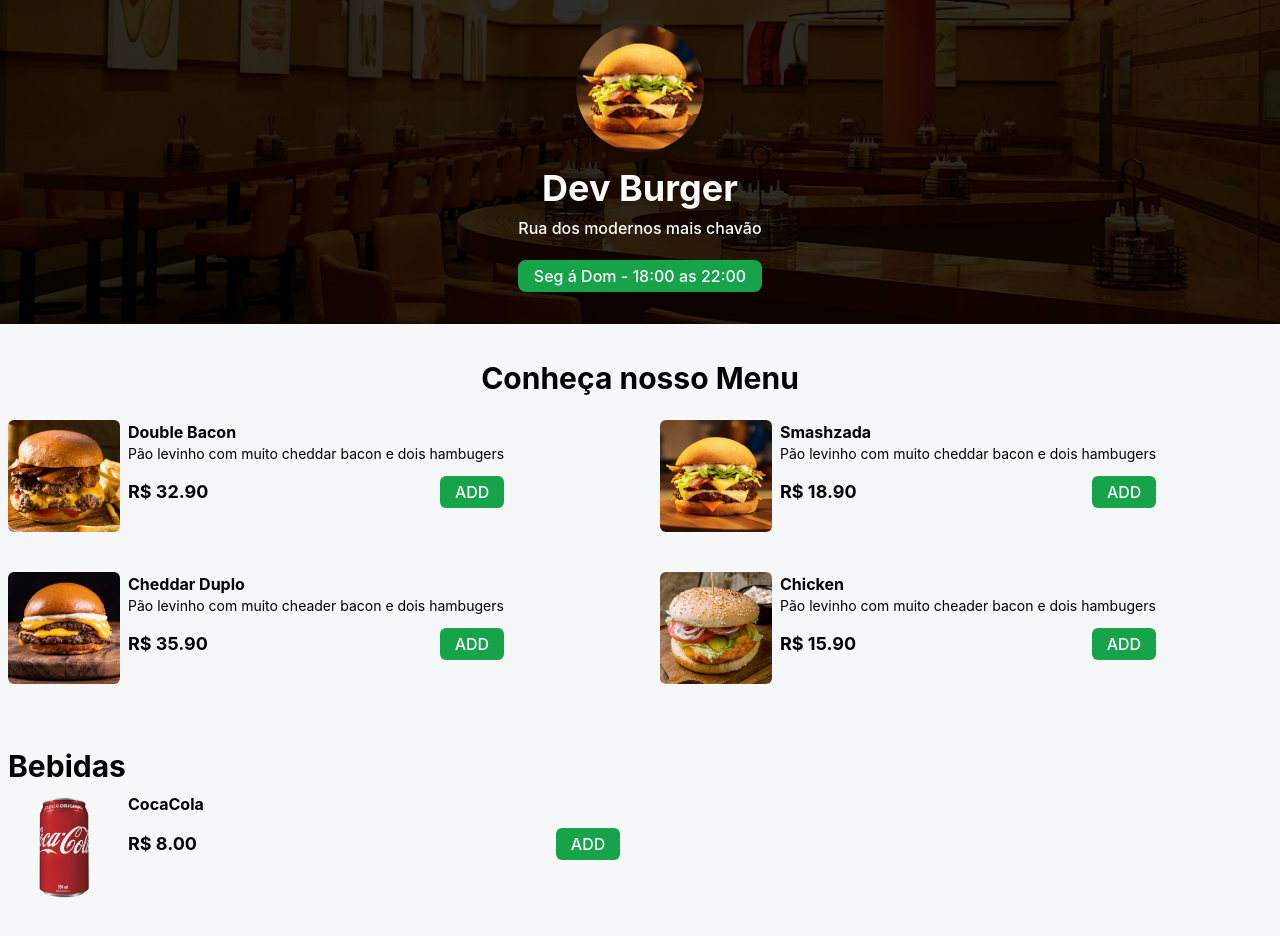
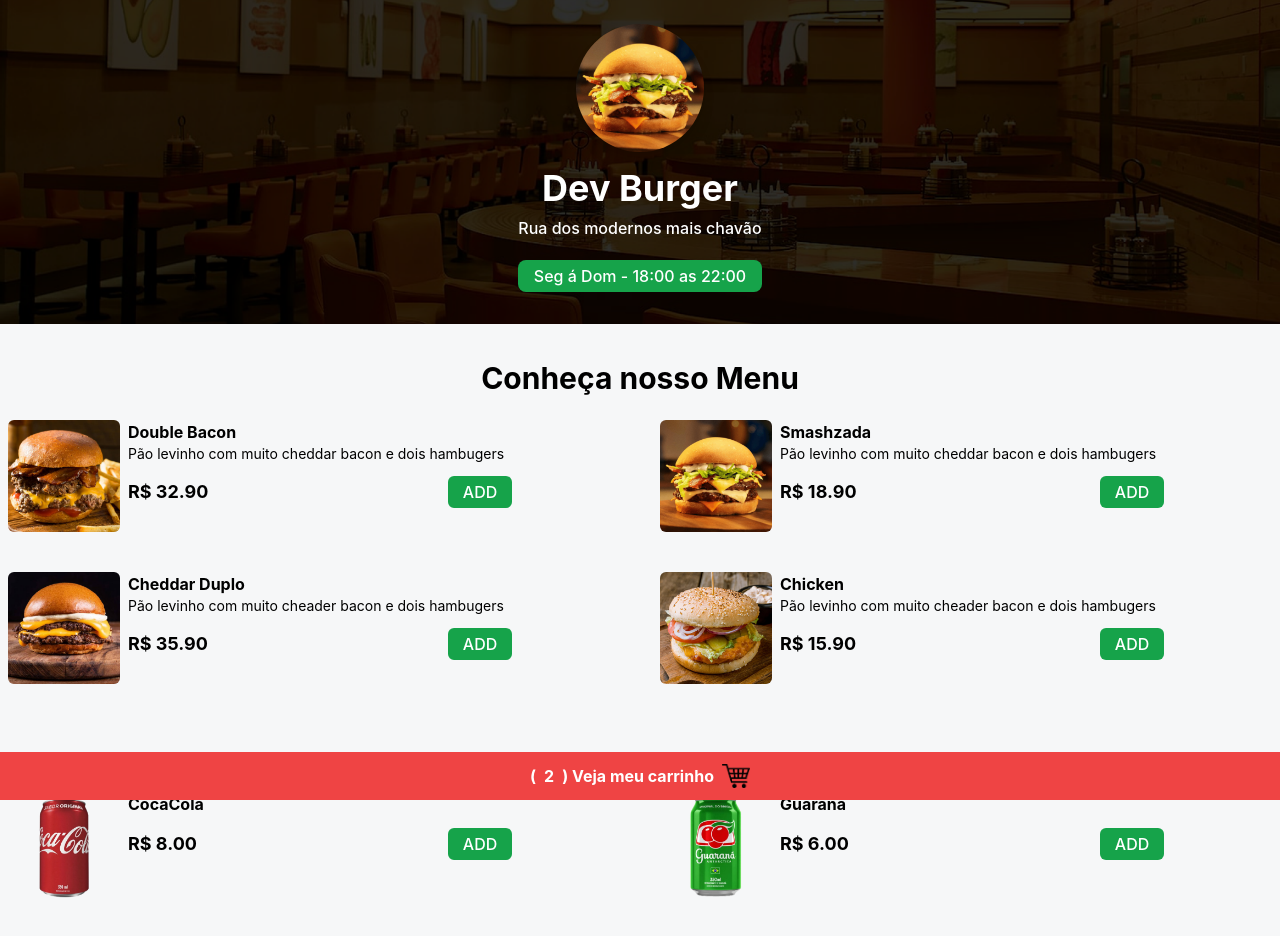
Before and after one commit to neguinho237/react-studies, a React (Create React App) app: page / in a window 1280 px wide. Shown: the top 936 px of the page. Built offline with nearby package versions, Linux system fonts and the light colour scheme.

Commit message:
Cardapio

```diff
--- a/src/Cardapio/index.jsx
+++ b/src/Cardapio/index.jsx
@@ -3,6 +3,8 @@ import Hamb2 from "./src/assets/images/hamb-2.png"
 import Hamb3 from "./src/assets/images/hamb-3.png"
 import Hamb4 from "./src/assets/images/hamb-4.png"
 import Coca from "./src/assets/images/refri-1.png"
+import Guarana from "./src/assets/images/refri-2.png"
+import Carrrinho from "./src/assets/images/Carrinho.png"
 
 <link rel="stylesheet" href="https://cdnjs.cloudflare.com/ajax/libs/font-awesome/6.0.0-beta3/css/all.min.css" integrity=
 "sha512-F03r1rZj/k7ujTnHg4CGR2D7kSs0v4LLanw2qksYuR1Ez0+tcaEPQogQ@KaGN26/zrn20ImR1DfuLWn07aBA==" crossorigin="anonymous" referrerpolicy="no-referrer" />
@@ -29,7 +31,7 @@ export default function Cardapio (){
 
                     <div className=" flex gap-2">
                         <img src={Hamb2} alt="Bacon cheadder" className="w-28 h-28 rounded-md hover:scale-110 hover:-rotate-2 duration-300"  />
-                    <div>
+                    <div className="w-96">
                         <p className="font-bold">Double Bacon</p>
                         <p className="text-sm">Pão levinho com muito cheddar bacon e dois hambugers</p>
                     <div className=" flex items-center gap-2 justify-between mt-3">
@@ -41,7 +43,7 @@ export default function Cardapio (){
 
                     <div className=" flex gap-2">
                         <img src={LogoBurger} alt="Bacon cheadder" className="w-28 h-28 rounded-md hover:scale-110 hover:-rotate-2 duration-300"  />
-                    <div>
+                    <div className="w-96">
                         <p className="font-bold">Smashzada</p>
                         <p className="text-sm">Pão levinho com muito cheddar bacon e dois hambugers</p>
                     <div className=" flex items-center gap-2 justify-between mt-3">
@@ -53,7 +55,7 @@ export default function Cardapio (){
 
                     <div className=" flex gap-2">
                         <img src={Hamb3} alt="Bacon cheadder" className="w-28 h-28 rounded-md hover:scale-110 hover:-rotate-2 duration-300"  />
-                    <div>
+                    <div className="w-96">
                         <p className="font-bold">Cheddar Duplo</p>
                         <p className="text-sm">Pão levinho com muito cheader bacon e dois hambugers</p>
                     <div className=" flex items-center gap-2 justify-between mt-3">
@@ -65,7 +67,7 @@ export default function Cardapio (){
 
                     <div className=" flex gap-2">
                         <img src={Hamb4} alt="Bacon cheadder" className="w-28 h-28 rounded-md hover:scale-110 hover:-rotate-2 duration-300"  />
-                    <div>
+                    <div className="w-96">
                         <p className="font-bold">Chicken</p>
                         <p className="text-sm">Pão levinho com muito cheader bacon e dois hambugers</p>
                     <div className=" flex items-center gap-2 justify-between mt-3">
@@ -85,20 +87,34 @@ export default function Cardapio (){
                 <div className="grid grid-cols-1 md:grid-cols-2 gap-7 md:gap-10 mx-auto max-w-7xl px-2 mb-16" id="menu ">
                 <div className=" flex gap-2 w-full">
                         <img src={Coca} alt="Bacon cheadder" className="w-28 h-28 rounded-md hover:scale-110 hover:-rotate-2 duration-300"  />
-                    <div className="w-full">
+                    <div className="w-96">
                         <p className="font-bold">CocaCola</p>
-                        <p className="text-sm"></p>
                     <div className=" flex items-center gap-2 justify-between mt-3">
                         <p className="font-bold text-lg">R$ 8.00</p>
                         <button data-price="8.00" data-name="CocaCola" className="bg-green-600 rounded-md w-16 h-8 text-white font-medium buy-to-btn">ADD</button>
                         </div>
                     </div>
                     </div>
+                <div className=" flex gap-2 w-full">
+                        <img src={Guarana} alt="Bacon cheadder" className="w-28 h-28 rounded-md hover:scale-110 hover:-rotate-2 duration-300"  />
+                    <div className="w-96">
+                        <p className="font-bold">Guaraná</p>
+                    <div className=" flex items-center gap-2 justify-between mt-3">
+                        <p className="font-bold text-lg">R$ 6.00</p>
+                        <button data-price="6.00" data-name="Guarana" className="bg-green-600 rounded-md w-16 h-8 text-white font-medium buy-to-btn">ADD</button>
+                        </div>
+                    </div>
+                    </div>
+                </div>
                 </div>
 
-
-                </div>
-
+                <footer className="w-full bg-red-500 py-3 fixed bottom-0 z-40 flex items-center justify-center">
+                    <button id="cart-btn" className="flex gap-2 items-center font-bold text-white">
+                       (<span id="cart-count">2</span>)
+                        Veja meu carrinho
+                        <img className="w-7" src={Carrrinho} alt="" />
+                    </button>
+                </footer>
 
 
 
```
Also changed, not shown: src/Cardapio/src/assets/images/Carrinho.png (added).
